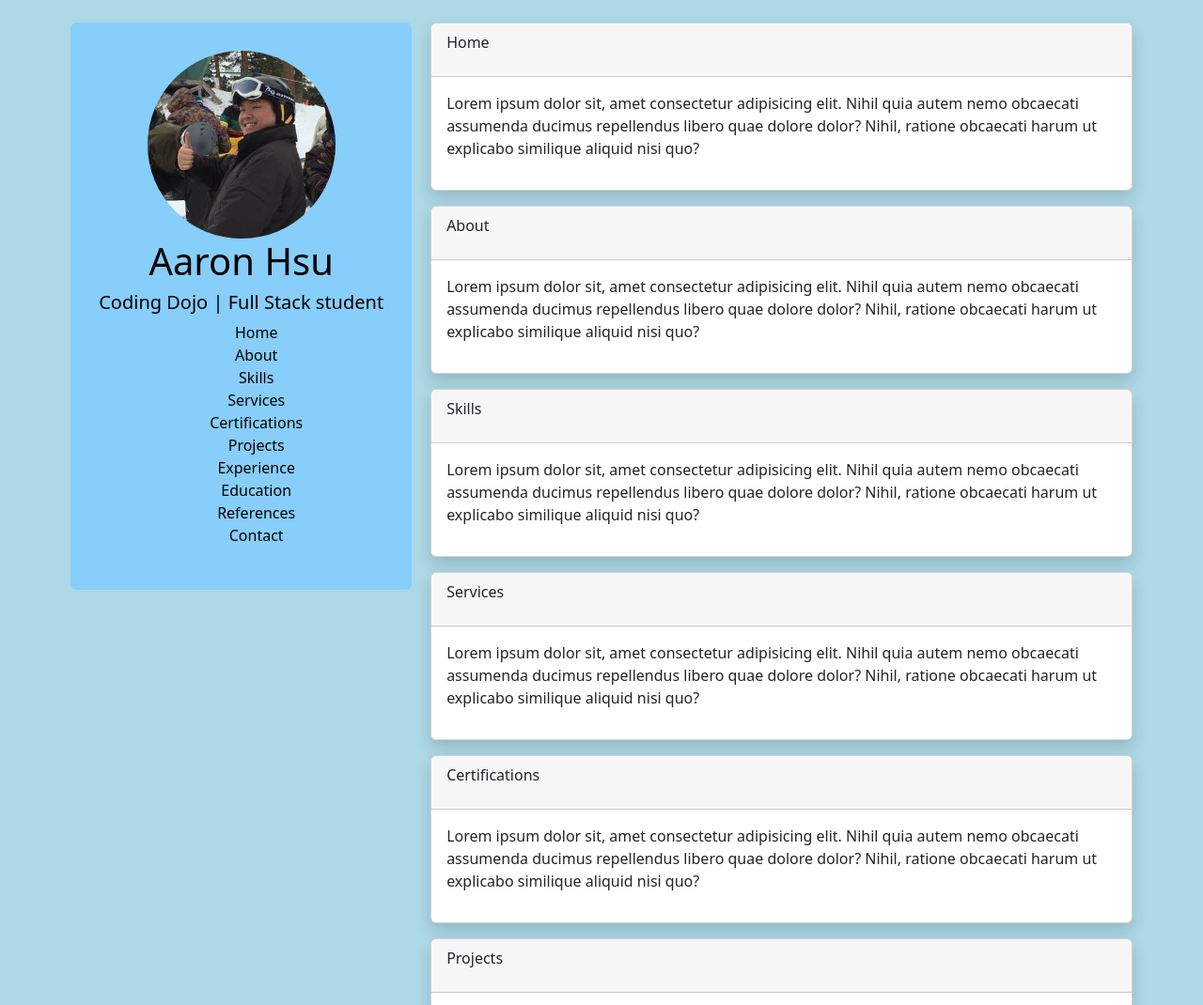
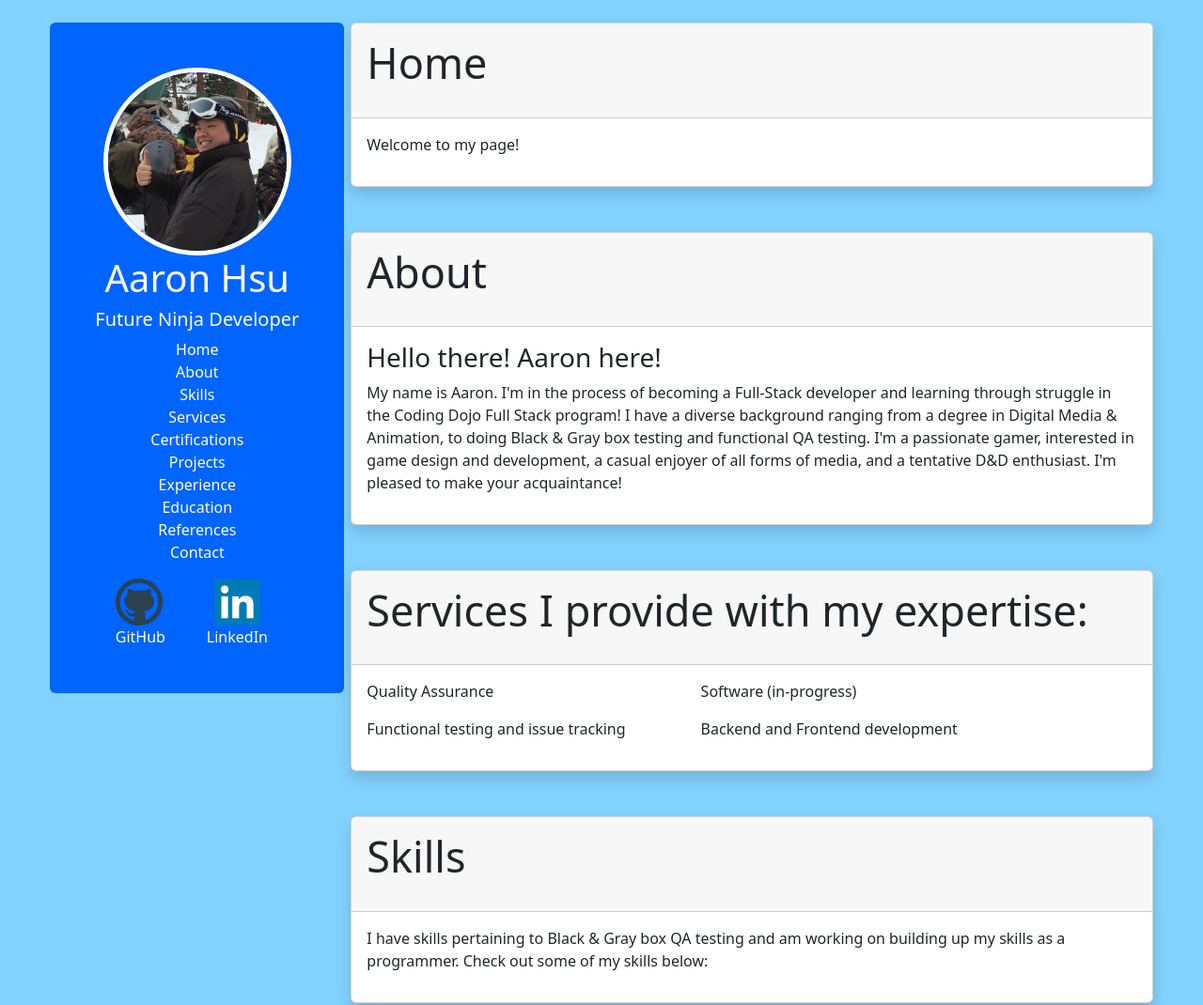
Before and after one commit to aaron-hsu86/Portfolio-Page, a plain HTML site: page index.html in a window 1280 px wide. Shown: the top 1070 px of the page at 94% size. Drawn offline with nearby package versions, Linux system fonts and the light colour scheme.

Commit message:
updating project

```diff
--- a/index.html
+++ b/index.html
@@ -11,115 +11,185 @@
 </head>
 
 <body>
+    <!-- ID link so link can scroll to top of page -->
+    <a id="top"></a>
+    <!-- entire page container -->
     <div class="overall-container justify-content-center">
         <!-- Nav bar -->
-        <div class="left-navbar rounded mt-4">
-            <img src="./images/Profile Pic.jpg" alt="profile-pic" class="">
-            <h1>Aaron Hsu</h1>
-            <h5>Coding Dojo | Full Stack student</h5>
-            <ol>
-                <li>Home</li>
-                <li>About</li>
-                <li>Skills</li>
-                <li>Services</li>
-                <li>Certifications</li>
-                <li>Projects</li>
-                <li>Experience</li>
-                <li>Education</li>
-                <li>References</li>
-                <li>Contact</li>
-            </ol>
+        <div class="left-navbar-container mt-4 col-lg-3">
+            <div class="left-navbar rounded">
+                <img src="./images/Profile Pic.jpg" alt="profile-pic" class="">
+                <h1>Aaron Hsu</h1>
+                <h5>Future Ninja Developer</h5>
+                <ol>
+                    <li><a href="#top">Home</a></li>
+                    <li><a href="#about">About</a></li>
+                    <li><a href="#skills">Skills</a></li>
+                    <li><a href="#services">Services</a></li>
+                    <li><a href="#certifications">Certifications</a></li>
+                    <li><a href="#projects">Projects</a></li>
+                    <li><a href="#experience">Experience</a></li>
+                    <li><a href="#education">Education</a></li>
+                    <li><a href="#references">References</a></li>
+                    <li><a href="#contact-me">Contact</a></li>
+                </ol>
+                <div class="social-links">
+                    <a class="link-social" href="https://github.com/aaron-hsu86">
+                        <img src="./images/github.png" alt="github-icon">
+                        GitHub
+                    </a>
+                    <a class="link-social" href="https://www.linkedin.com/in/aaronhsu/">
+                        <img src="./images/Linkedin-logo.png" alt="linkedIn-logo">
+                        LinkedIn
+                    </a>
+                </div>
+            </div>
         </div>
         <!-- show top navbar when in mobile mode? -->
         <div class="top-navbar">
-            <p>Lorem ipsum dolor sit, amet consectetur adipisicing elit. Nihil quia autem nemo obcaecati assumenda
-                ducimus repellendus libero quae dolore dolor? Nihil, ratione obcaecati harum ut explicabo similique
-                aliquid nisi quo?</p>
+            <p>Navbar is currently hidden. Will reveal when I figure out changing to a mobile setting</p>
         </div>
 
         <!-- Body material -->
-        <div class="body-container col-lg-7 mt-4">
-            <div class="home-container card shadow mb-3">
+        <div class="body-container col-lg-8 mt-4">
+            <div class="home-container card shadow mb-5">
                 <div class="card-header">
                     <p>Home</p>
                 </div>
                 <div class="card-body">
-                    <p>Lorem ipsum dolor sit, amet consectetur adipisicing elit. Nihil quia autem nemo obcaecati
-                        assumenda ducimus repellendus libero quae dolore dolor? Nihil, ratione obcaecati harum ut
-                        explicabo similique aliquid nisi quo?</p>
+                    <p>Welcome to my page!</p>
                 </div>
             </div>
-            <div class="about-container card shadow mb-3">
+            <div id="about" class="about-container card shadow mb-5">
                 <div class="card-header">
                     <p>About</p>
                 </div>
                 <div class="card-body">
-                    <p>Lorem ipsum dolor sit, amet consectetur adipisicing elit. Nihil quia autem nemo obcaecati
-                        assumenda ducimus repellendus libero quae dolore dolor? Nihil, ratione obcaecati harum ut
-                        explicabo similique aliquid nisi quo?</p>
+                    <h3>Hello there! Aaron here!</h3>
+                    <p>My name is Aaron. I'm in the process of becoming a Full-Stack developer and learning through
+                        struggle in the Coding Dojo Full Stack program! I have a diverse background ranging from a
+                        degree in Digital Media & Animation, to doing Black & Gray box testing and functional QA
+                        testing. I'm a passionate gamer, interested in game design and development, a casual enjoyer of
+                        all forms of media, and a tentative D&D enthusiast. I'm pleased to make your acquaintance!</p>
                 </div>
             </div>
-            <div class="skills-container card shadow mb-3">
+            <div id="services" class="services-container card shadow mb-5">
+                <div class="card-header">
+                    <p>Services I provide with my expertise:</p>
+                </div>
+                <div class="card-body">
+                    <div class="expertise-card">
+                        <p>Quality Assurance</p>
+                        <p>Functional testing and issue tracking</p>
+                    </div>
+                    <div class="expertise-card">
+                        <p>Software (in-progress)</p>
+                        <p>Backend and Frontend development</p>
+                    </div>
+
+                </div>
+            </div>
+            <div id="skills" class="skills-container card shadow mb-5">
                 <div class="card-header">
                     <p>Skills</p>
                 </div>
                 <div class="card-body">
-                    <p>Lorem ipsum dolor sit, amet consectetur adipisicing elit. Nihil quia autem nemo obcaecati
-                        assumenda ducimus repellendus libero quae dolore dolor? Nihil, ratione obcaecati harum ut
-                        explicabo similique aliquid nisi quo?</p>
+                    <p>I have skills pertaining to Black & Gray box QA testing and am working on building up my skills
+                        as a programmer. Check out some of my skills below:</p>
                 </div>
             </div>
-            <div class="services-container card shadow mb-3">
-                <div class="card-header">
-                    <p>Services</p>
-                </div>
-                <div class="card-body">
-                    <p>Lorem ipsum dolor sit, amet consectetur adipisicing elit. Nihil quia autem nemo obcaecati
-                        assumenda ducimus repellendus libero quae dolore dolor? Nihil, ratione obcaecati harum ut
-                        explicabo similique aliquid nisi quo?</p>
-                </div>
-            </div>
-            <div class="certification-container card shadow mb-3">
+            <div id="certifications" class="certification-container card shadow mb-5">
                 <div class="card-header">
                     <p>Certifications</p>
                 </div>
                 <div class="card-body">
-                    <p>Lorem ipsum dolor sit, amet consectetur adipisicing elit. Nihil quia autem nemo obcaecati
-                        assumenda ducimus repellendus libero quae dolore dolor? Nihil, ratione obcaecati harum ut
-                        explicabo similique aliquid nisi quo?</p>
+                    <p>Ninja Turtle</p>
                 </div>
             </div>
-            <div class="projects-container card shadow mb-3">
+            <div id="projects" class="projects-container card shadow mb-5">
                 <div class="card-header">
                     <p>Projects</p>
                 </div>
                 <div class="card-body">
-                    <p>Lorem ipsum dolor sit, amet consectetur adipisicing elit. Nihil quia autem nemo obcaecati
-                        assumenda ducimus repellendus libero quae dolore dolor? Nihil, ratione obcaecati harum ut
-                        explicabo similique aliquid nisi quo?</p>
+                    <p>Space to link projects</p>
                 </div>
             </div>
-            <div class="experience-container card shadow mb-3">
+            <div id="experience" class="experience-container card shadow mb-5">
                 <div class="card-header">
                     <p>Experience</p>
                 </div>
                 <div class="card-body">
-                    <p>Lorem ipsum dolor sit, amet consectetur adipisicing elit. Nihil quia autem nemo obcaecati
-                        assumenda ducimus repellendus libero quae dolore dolor? Nihil, ratione obcaecati harum ut
-                        explicabo similique aliquid nisi quo?</p>
+                    <p>NCSOFT<br>Jan 2019 - Feb 2023</p>
+                    <p>Section Studios<br>May 2018 - Sep 2018</p>
+                    <p>Disney Interactive Studios<br>Sep 2016 - Mar 2018</p>
                 </div>
             </div>
-            <div class="education-container card shadow mb-3">
+            <div id="education" class="education-container card shadow mb-5">
                 <div class="card-header">
                     <p>Education</p>
                 </div>
                 <div class="card-body">
-                    <p>Lorem ipsum dolor sit, amet consectetur adipisicing elit. Nihil quia autem nemo obcaecati
-                        assumenda ducimus repellendus libero quae dolore dolor? Nihil, ratione obcaecati harum ut
-                        explicabo similique aliquid nisi quo?</p>
+                    <div class="accordion" id="accordionExample">
+                        <div class="accordion-item">
+                            <h2 class="accordion-header" id="headingOne">
+                                <button class="accordion-button" type="button" data-bs-toggle="collapse"
+                                    data-bs-target="#collapseOne" aria-expanded="true" aria-controls="collapseOne">
+                                    Coding Dojo (in-progress)
+                                </button>
+                            </h2>
+                            <div id="collapseOne" class="accordion-collapse collapse show" aria-labelledby="headingOne"
+                                data-bs-parent="#accordionExample">
+                                <div class="accordion-body">
+                                    Online coding bootcamp training to be a Fullstack Developer
+                                </div>
+                            </div>
+                        </div>
+                        <div class="accordion-item">
+                            <h2 class="accordion-header" id="headingTwo">
+                                <button class="accordion-button collapsed" type="button" data-bs-toggle="collapse"
+                                    data-bs-target="#collapseTwo" aria-expanded="false" aria-controls="collapseTwo">
+                                    ChungHua University (2014)
+                                </button>
+                            </h2>
+                            <div id="collapseTwo" class="accordion-collapse collapse" aria-labelledby="headingTwo"
+                                data-bs-parent="#accordionExample">
+                                <div class="accordion-body">
+                                    <strong> Masters in Computer Science & Information Technology</strong>
+                                </div>
+                            </div>
+                        </div>
+                        <div class="accordion-item">
+                            <h2 class="accordion-header" id="headingThree">
+                                <button class="accordion-button collapsed" type="button" data-bs-toggle="collapse"
+                                    data-bs-target="#collapseThree" aria-expanded="false" aria-controls="collapseThree">
+                                    Bellevue Community College (2009)
+                                </button>
+                            </h2>
+                            <div id="collapseThree" class="accordion-collapse collapse" aria-labelledby="headingThree"
+                                data-bs-parent="#accordionExample">
+                                <div class="accordion-body">
+                                    <strong>Associates in Digital Media and Animation</strong>
+                                </div>
+                            </div>
+                        </div>
+                        <div class="accordion-item">
+                            <h2 class="accordion-header" id="headingThree">
+                                <button class="accordion-button collapsed" type="button" data-bs-toggle="collapse"
+                                    data-bs-target="#collapseThree" aria-expanded="false" aria-controls="collapseThree">
+                                    National Experimental High School (2004)
+                                </button>
+                            </h2>
+                            <div id="collapseThree" class="accordion-collapse collapse" aria-labelledby="headingThree"
+                                data-bs-parent="#accordionExample">
+                                <div class="accordion-body">
+                                    <p>International Bilingual High School in Taiwan</p>
+                                </div>
+                            </div>
+                        </div>
+                    </div>
                 </div>
             </div>
-            <div class="references-container card shadow mb-3">
+            <div id="references" class="references-container card shadow mb-5">
                 <div class="card-header">
                     <p>References</p>
                 </div>
@@ -129,7 +199,7 @@
                         explicabo similique aliquid nisi quo?</p>
                 </div>
             </div>
-            <div class="contact-container card shadow mb-3">
+            <div id="contact-me" class="contact-container card shadow mb-5">
                 <div class="card-header">
                     <p>Contact Me</p>
                 </div>
@@ -140,7 +210,8 @@
                     </div>
                     <div class="email contact mb-3">
                         <label for="firstName" class="form-label">Email:</label>
-                        <input type="text" name="email" id="email" class="form-control" placeholder="youremail@domain.com" required>
+                        <input type="text" name="email" id="email" class="form-control"
+                            placeholder="youremail@domain.com" required>
                     </div>
                     <textarea name="message" id="message" cols="100" rows="10" placeholder="Message..."></textarea>
                     <div class="text-end">
--- a/style.css
+++ b/style.css
@@ -5,25 +5,47 @@
 
 .overall-container {
     display: flex;
-    gap: 20px;
-    background-color: lightblue;
+    /* gap: 3rem; */
+    background-color: rgb(130, 210, 255);
 }
 
 /* nav bar */
 .left-navbar {
-    background-color: lightskyblue;
+    background-color: rgb(0, 100, 255);
+    /* height: 100%; */
+    color: white;
+    padding: 3rem;
     text-align: center;
-    height: 100%;
-    color: black;
-    padding: 30px;
-    /* margin-top: 30px; */
+    position: fixed;
 }
 .left-navbar > img {
     height: 200px;
     border-radius: 50%;
+    border-style: solid;
+    border-width: 5px;
+    border-color: white;
 }
 .left-navbar > ol {
+    padding: 0;
     list-style-type: none;
+    text-decoration: none;
+}
+.left-navbar > ol > li > a {
+    color: white;
+    text-decoration: none;
+}
+.social-links {
+    display: flex;
+    justify-content: center;
+    gap: 2rem;
+}
+.social-links > a {
+    text-decoration: none;
+    color: white;
+}
+.link-social > img {
+    display: flex;
+    height: 50px;
 }
 
 .top-navbar {
@@ -36,6 +58,14 @@
 /* .body-container {
     background-color: pink;
 } */
+.card-header > p {
+    font-size: 45px;
+}
+
+.services-container > .card-body {
+    display: flex;
+    gap: 5rem;
+}
 
 .contact {
     display: flex;
@@ -51,4 +81,5 @@
 }
 #message {
     width: 100%;
+    resize: none;
 }
```
Also changed, not shown: images/Linkedin-logo.png (added), images/github.png (added).
